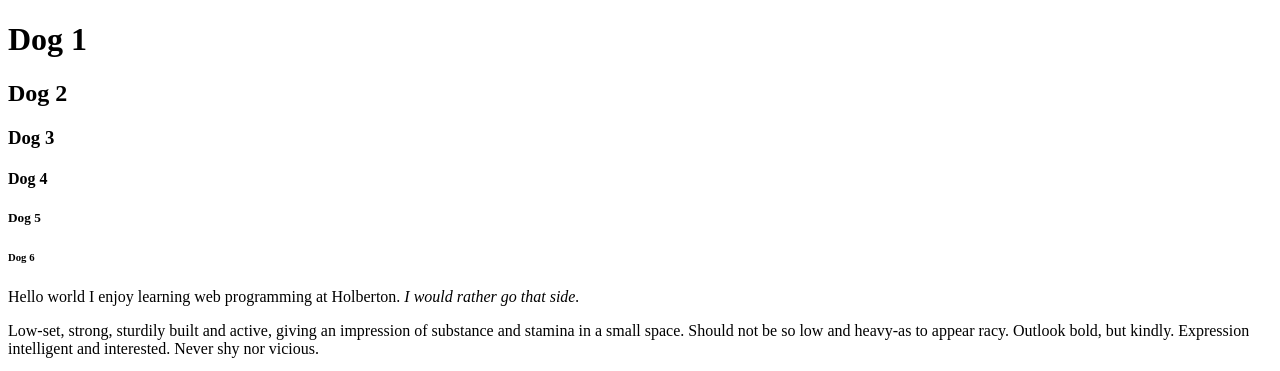
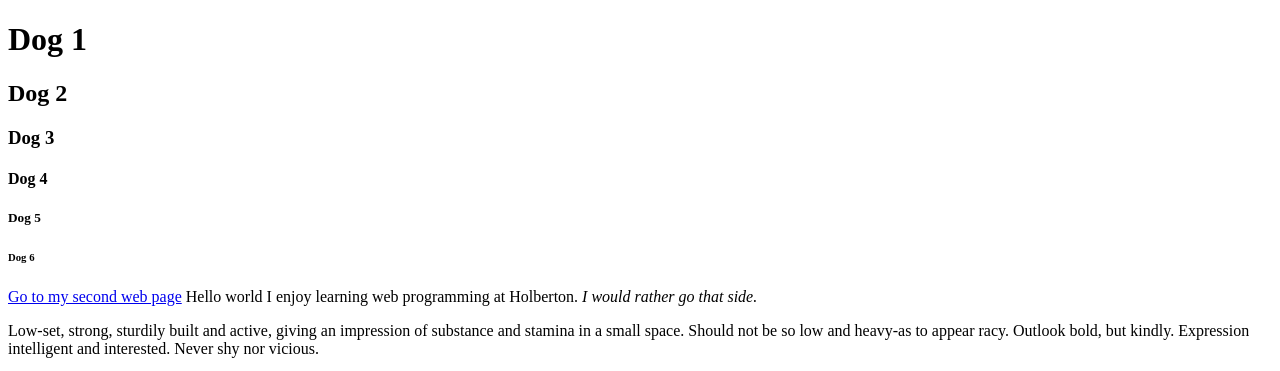
Before and after one commit to krishna0516/holberton-learning_web_programming, a plain HTML site: page index.html in a window 1280 px wide. Shown: the top 371 px of the page. Drawn offline with Linux system fonts and the light colour scheme; grey boxes are pictures that could not be loaded.

Commit message:
Update index.html

```diff
--- a/index.html
+++ b/index.html
@@ -9,6 +9,7 @@
 <h5>Dog 5</h5>
 <h6>Dog 6</h6>
 <meta charset="utf-8">
+<a href="file:///Users/summercamp/Documents/holberton-learning_web_programming/mysecondwebpage.html">Go to my second web page</a>
 </head>
 
 <body>
```
